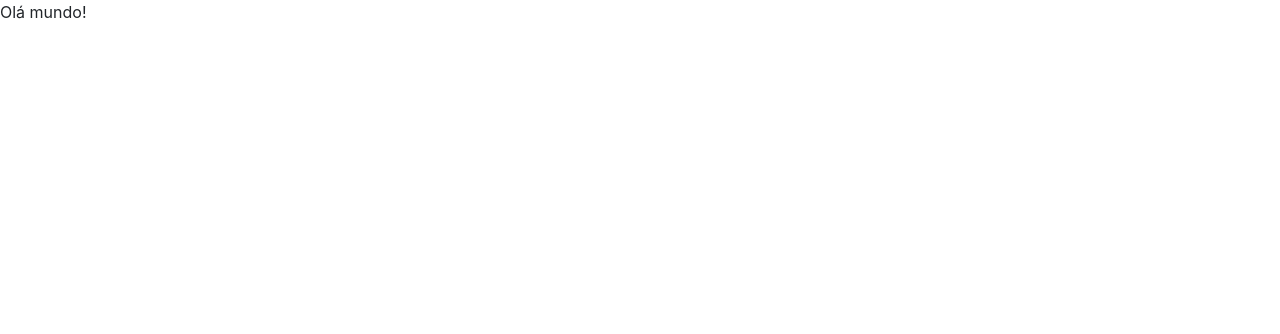
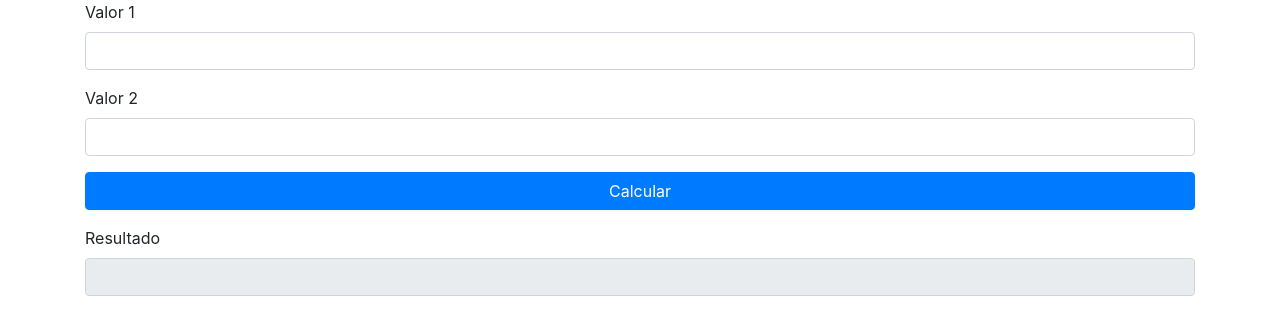
Before and after one commit to jussimar/prj12DES1, a website: page www/index.html in a window 1280 px wide. Drawn offline with Linux system fonts and the light colour scheme.

Commit message:
Criando ação de clacular

```diff
--- /dev/null
+++ b/www/components/calculo.js
@@ -0,0 +1,7 @@
+// This is a JavaScript file
+$(document).on("click","#calc",function(){
+  var valor1 = $("#n1").val();
+  var valor2 = $("#n2").val();
+  var calc = parseFloat(valor1) + parseFloat(valor2);
+  $("#result").val(calc);
+});
--- a/www/index.html
+++ b/www/index.html
@@ -7,6 +7,7 @@
   <script src="components/loader.js"></script>
   <!-- inserir jquery -->
   <script src="lib/jquery-3.4.1.min.js"></script>
+  <script src="components/calculo.js"></script>
 
 
   <link rel="stylesheet" href="components/loader.css">
@@ -19,6 +20,42 @@
 
 </head>
 <body>
- Olá mundo!
+    <div class="container">
+      <div class="row">
+        <div class="col-sm">
+          <div class="form-group">
+            <label for="n1">Valor 1</label>
+            <input type="number" class="form-control" name="um" id="n1">
+          </div>
+        </div>
+      </div>
+
+
+      <div class="row">
+        <div class="col-sm">
+          <div class="form-group">
+            <label for="n2">Valor 2</label>
+            <input type="number" class="form-control" name="dois" id="n2">
+          </div>
+        </div>
+      </div>
+
+      <div class="row">
+        <div class="col-sm">
+          <div class="form-group">
+           <button class="btn btn-primary btn-block" name="calcular" id="calc">Calcular</button>
+          </div>
+        </div>
+      </div>
+
+      <div class="row">
+        <div class="col-sm">
+          <div class="form-group">
+            <label for="result">Resultado</label>
+            <input type="number" class="form-control" name="resultado" id="result" readonly>
+          </div>
+        </div>
+      </div>
+    </div>
 </body>
 </html>
```
